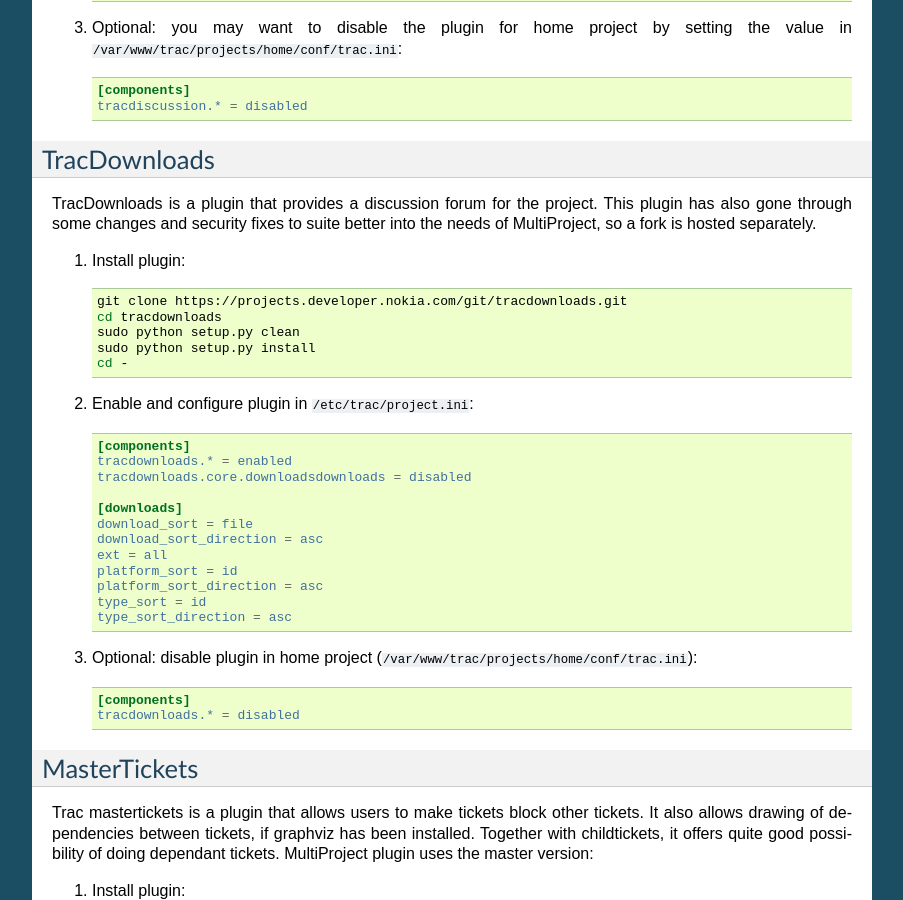
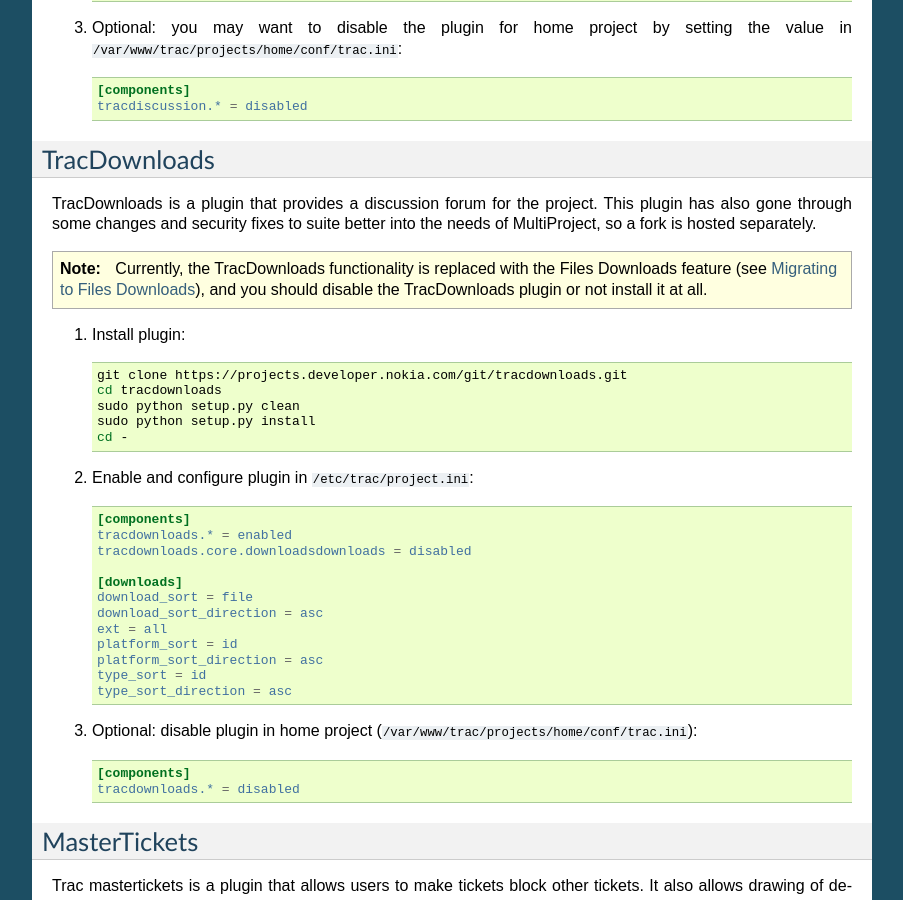
Before and after one commit to alvabai/trac-multiproject, a Sphinx documentation site: the page built from docs/install/plugins.rst, in a window 1280 px wide and 900 px high, scrolled down 3486 px. Shown: the whole window, without its empty margins (198-1101 px from the left). Built offline with Sphinx 7.4.7, drawn with Linux system fonts in a browser that asks for light colours.

Commit message:
Continued #1649: Removed references to TracDownloads
- Updated TracDownloads references in documentation
- Removed TracDownloads references from deploy.sh script

```diff
--- a/docs/develop/fabric.rst
+++ b/docs/develop/fabric.rst
@@ -99,7 +99,6 @@
     multiproject-all-1.0.0/plugins/gitosis-0.2-py2.7.egg
     multiproject-all-1.0.0/plugins/TracXMLRPC-1.1.0_r8688-py2.7.egg
     multiproject-all-1.0.0/plugins/TracCustomFieldAdmin-0.2.8_r11265-py2.7.egg
-    multiproject-all-1.0.0/plugins/TracDownloads-0.3.mppv-py2.7.egg
     multiproject-all-1.0.0/plugins/TracDiscussion-0.8-py2.7.egg
     multiproject-all-1.0.0/plugins/Trac-0.12.4-py2.7.egg
     multiproject-all-1.0.0/plugins/TracMercurial-0.12.0.23dev_r9953-py2.7.egg
@@ -149,7 +148,6 @@
             BatchModify.egg/
             TracMultiProject.egg/
             TracDiscussion.egg/
-            TracDownloads.egg/
         scripts/
         theme/
     current -> 20120117134959/
--- a/docs/install/plugins.rst
+++ b/docs/install/plugins.rst
@@ -208,6 +208,12 @@
 TracDownloads is a plugin that provides a discussion forum for the project.
 This plugin has also gone through some changes and security fixes to suite better into the
 needs of MultiProject, so a fork is hosted separately.
+
+.. note::
+
+    Currently, the TracDownloads functionality is replaced with the
+    Files Downloads feature (see :ref:`import-old-files`), and you
+    should disable the TracDownloads plugin or not install it at all.
 
 #.  Install plugin::
 
--- a/docs/usage/update.rst
+++ b/docs/usage/update.rst
@@ -138,7 +138,7 @@
 
         trac-admin /var/www/trac/projects/home mp user update org
 
-.. _import_old_files:
+.. _import-old-files:
 
 Migrating to Files Downloads
 ============================
@@ -189,7 +189,7 @@
     :class:`multiproject.project.files.wiki.ProjectDownloadsWiki` component overrides
     the TracDownloads links and
     :class:`multiproject.project.files.downloadsglue.DownloadsGlue`
-    overrides the TracDownloads macros. Thus, it should be disabled::
+    overrides the TracDownloads macros. Thus, it should be disabled, if it is installed::
 
         [components]
         tracdownloads.* = disabled
```
Also changed, not shown: 2 other files.
